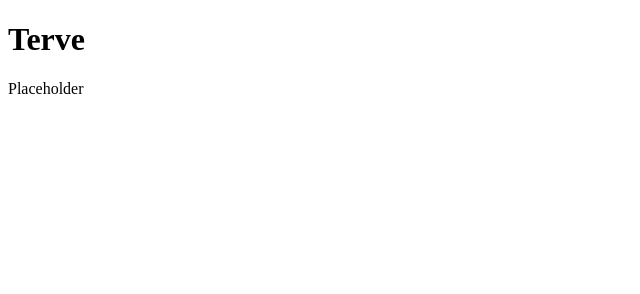
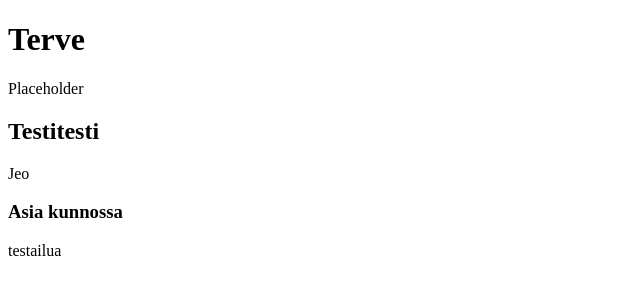
Before and after one commit to Zarrow666/Johdanto-Digitaali-palvelut, a plain HTML site: page Index.html in a window 1280 px wide. Shown: the whole page, without its empty margins (0-640 px from the left). Drawn offline with Linux system fonts and the light colour scheme.

Commit message:
Add files via upload

```diff
--- a/Index.html
+++ b/Index.html
@@ -3,10 +3,16 @@
 <head>
     <meta charset="UTF-8">
     <meta name="viewport" content="width=device-width, initial-scale=1.0">
+    <meta name="robots" content="noindex">
+    <meta name="googlebot" content="noindex">
     <title>Document</title>
 </head>
 <body>
     <h1>Terve</h1>
-    <p>Placeholder</p>
+        <p>Placeholder</p>
+        <h2>Testitesti</h2>
+            <p>Jeo</p>
+            <h3>Asia kunnossa</h3>
+                <p>testailua</p>
 </body>
 </html>
```
